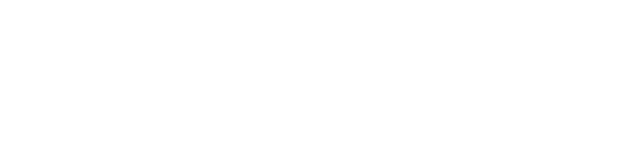
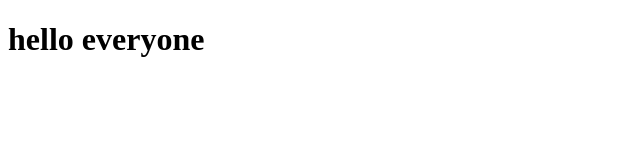
Before and after one commit to hissahkg/pro, a plain HTML site: page index.html in a window 1280 px wide. Shown: the whole page, without its empty margins (0-640 px from the left). Drawn offline with Linux system fonts and the light colour scheme.

Commit message:
delet new line

```diff
--- a/index.html
+++ b/index.html
@@ -1,9 +1,9 @@
 <!DOCTYPE html>
 <html
   <head>
-    <title></title>
+    <title>hiii</title>
   </head>
   <body>
-
+<h1>hello everyone</h1>
   </body>
 </html>
```
